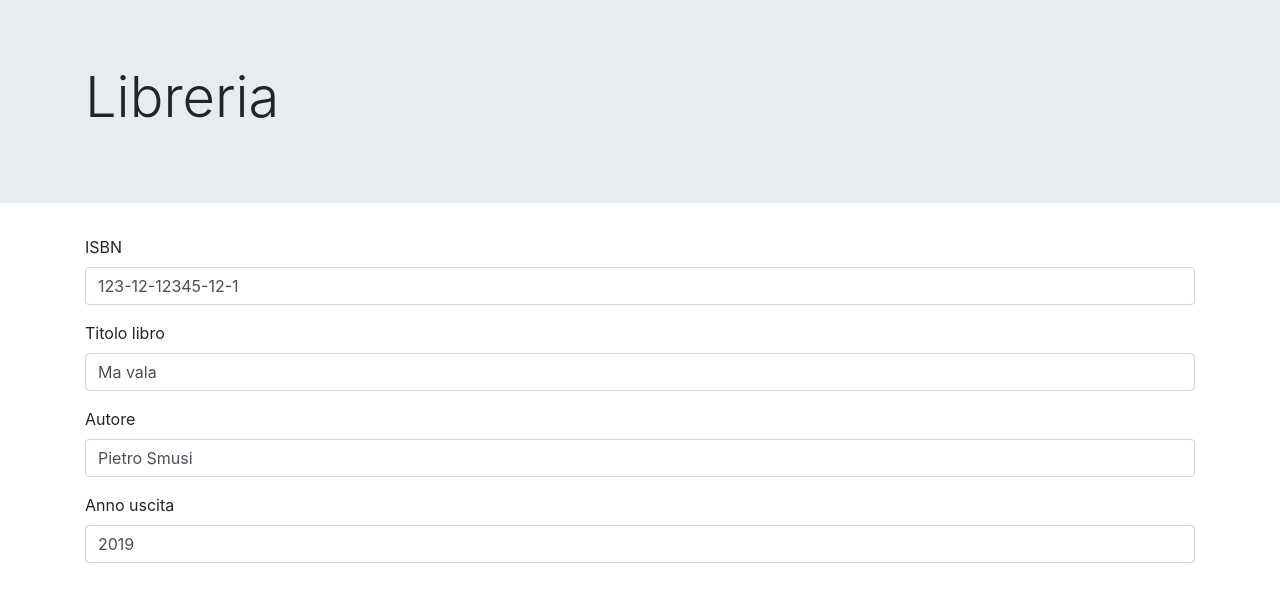
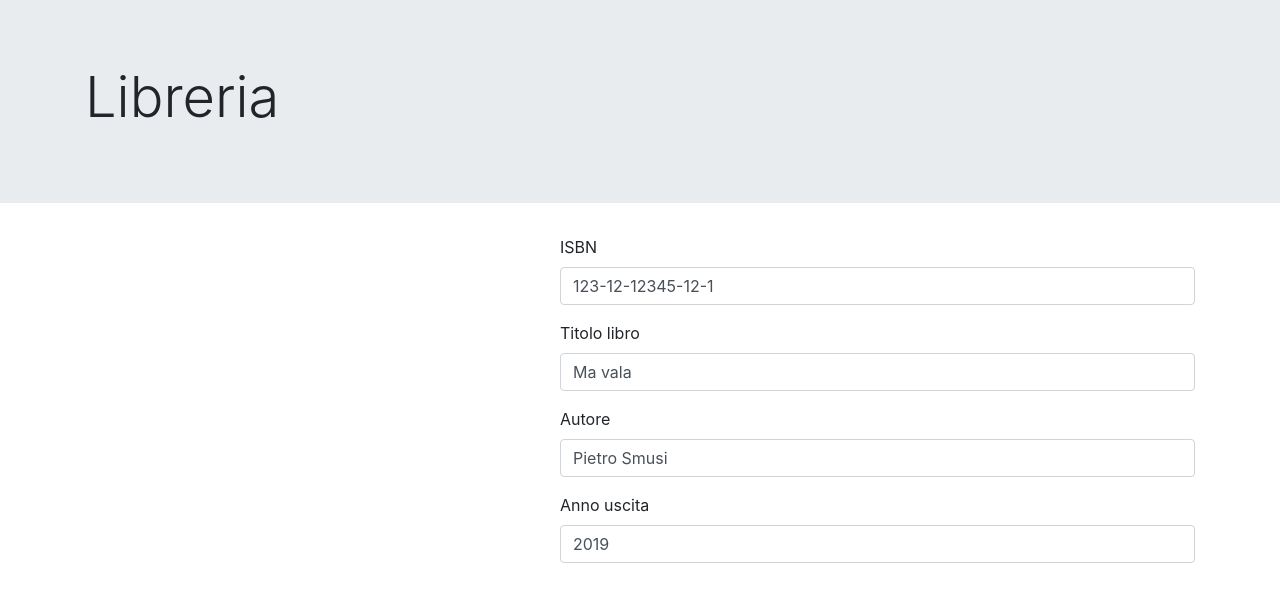
Before and after one commit to Cristiano1782/angular-cngjw9, an Angular app: page / in a window 1280 px wide. Shown: the top 602 px of the page. Built offline with nearby package versions, Linux system fonts and the light colour scheme.

Commit message:
3 files modified

```diff
--- a/src/app/app.component.html
+++ b/src/app/app.component.html
@@ -6,5 +6,5 @@
   </div>
 </div>
 <div class="container">
-<app-libro></app-libro>
+<app-libreria></app-libreria>
 </div>
--- a/src/app/libreria/libreria.component.html
+++ b/src/app/libreria/libreria.component.html
@@ -1,3 +1,8 @@
-<p>
-libreria works!
-</p>
+<div class="row">
+  <div class="col-sm-5">
+
+  </div>
+  <div class="col-sm-7">
+    <app-libro></app-libro>
+  </div>
+</div>
--- a/src/app/libreria/libreria.component.ts
+++ b/src/app/libreria/libreria.component.ts
@@ -15,7 +15,7 @@ export class LibreriaComponent implements OnInit {
   ngOnInit() {
     this.libreria = [];
     this.libreria.push(new Libro('123-12-12345-12-1', 'Ma vala', 'Pietro Smusi', 2019));
-    this.libreria.push(new Libro('999-12-12345-12-1', 'Russel crowe', 'Salmo Lebowski', 2019));
+    this.libreria.push(new Libro('999-12-12345-12-1', 'Russel crowe', 'Salmo Lebowski', 2017));
     this.libreria.push(new Libro('000-12-12345-12-1', 'sw1n60', 'th Supreme', 2019));
   }
 
```
